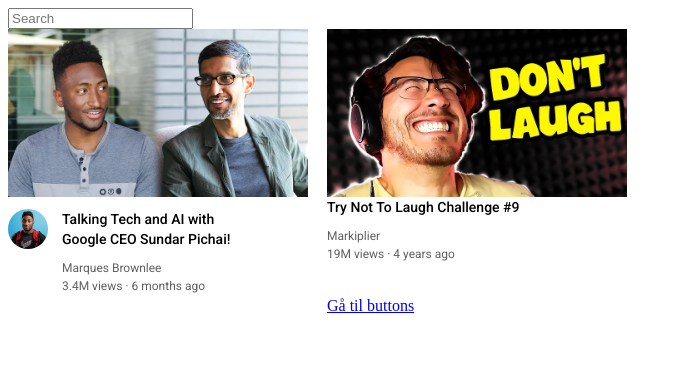
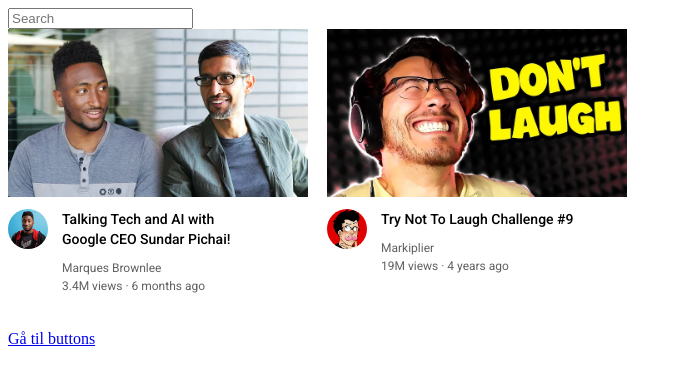
Before and after one commit to henepo/hnpo1, a plain HTML site: page index.html in a window 1280 px wide. Shown: the whole page, without its empty margins (0-682 px from the left). Drawn offline with Linux system fonts and the light colour scheme.

Commit message:
Add files via upload

```diff
--- a/index.html
+++ b/index.html
@@ -66,9 +66,6 @@
 
               }
 
-
-
-
         </style>
     </head>
     <body>
@@ -76,10 +73,8 @@
 
      <div class="video-preview">
       <div class = thumbnail-row>
-        <img class="thumbnail" img src="thumbnails/thumbnail-1.webp"
-         >
+        <img class="thumbnail" img src="thumbnails/thumbnail-1.webp">
       </div>
-
       <div>
           <div class="channel-picture">
             <img class="profile-picture" src="channel-pictures/channel-1.jpeg">
@@ -96,19 +91,18 @@
             </p>
           </div>
 
-
-
-
           </div>
-
-
-
-
       </div>
 
       <div class="video-preview">
+        <div class="thumbnail-row">
           <img class="thumbnail" img src="thumbnails/thumbnail-2.webp" >
-
+        </div>
+        <div>
+          <div class="channel-picture">
+            <img class="profile-picture" src="channel-pictures\channel-2.jpeg">
+          </div>
+          <div class="video-info">
             <p class="video-title">
               Try Not To Laugh Challenge #9
             </p>
@@ -118,17 +112,14 @@
             <p class="video-stats">
               19M views · 4 years ago
             </p>
+          </div>
+        </div>
+    </div>
     <br>
     <br>
-
+    <br>
     <a href="intro-to-html/buttons.html" target ="blank">
       Gå til buttons
     </a>
-
-    </div>
-
-
-
-
     </body>
 </html>
```
Also changed, not shown: intro-to-html/buttons.html (+2 -2 lines), channel-pictures/channel-2.jpeg (added). Lines whose indentation alone changed are shown as unchanged.
